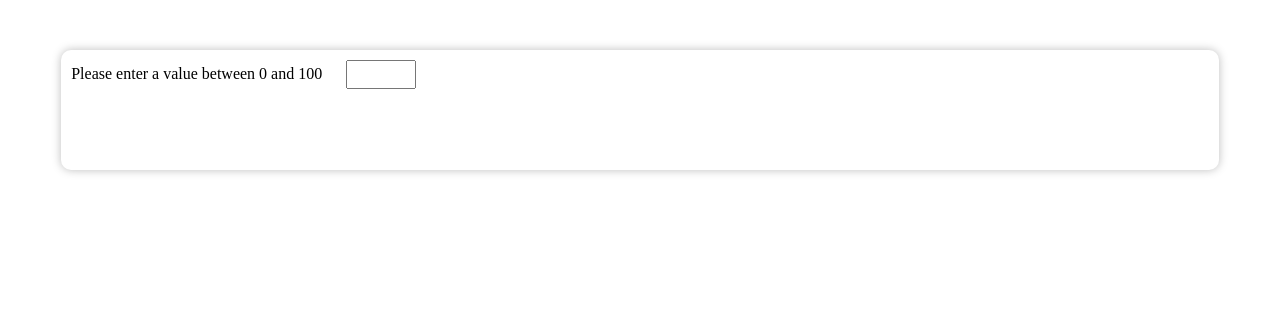
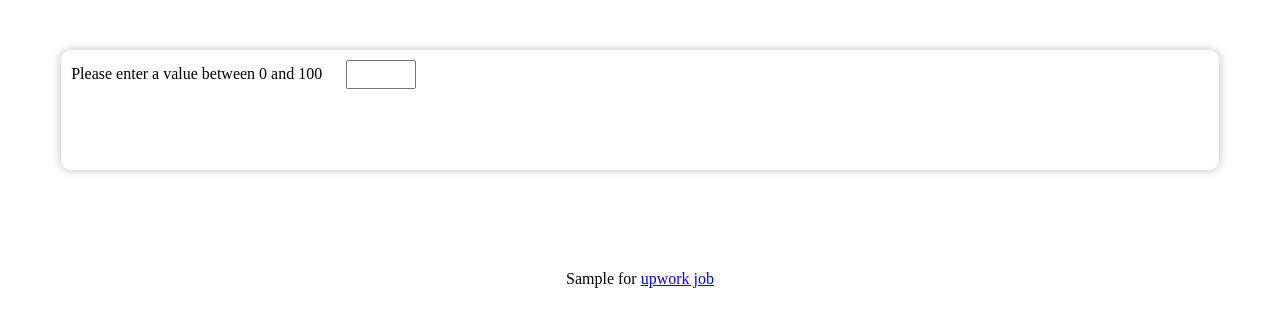
Before and after one commit to devKiratu/upwork-status-bar, a plain HTML site: page index.html in a window 1280 px wide. Drawn offline with Linux system fonts and the light colour scheme.

Commit message:
add signature

```diff
--- a/index.css
+++ b/index.css
@@ -35,3 +35,8 @@ input {
   justify-content: flex-start;
   align-items: center;
 }
+
+.note p {
+  width: max-content;
+  margin: 100px auto;
+}
--- a/index.html
+++ b/index.html
@@ -18,6 +18,12 @@
         </div>
       </form>
     </div>
+    <div class="note">
+      <p>
+        Sample for
+        <a href="https://www.upwork.com/jobs/~01a9cf2492c050144e">upwork job</a>
+      </p>
+    </div>
     <script src="./index.js"></script>
   </body>
 </html>
```
